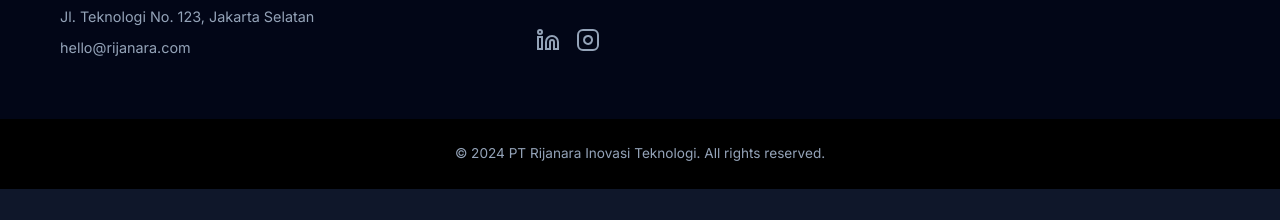
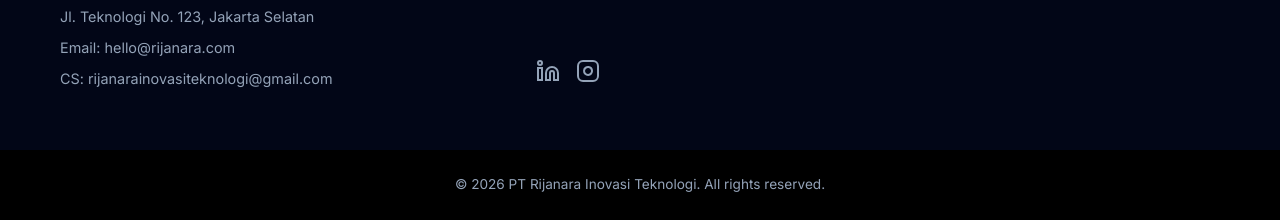
Before and after one commit to Rijanara-Teknologi/Company-Profile, a plain HTML site: page index.html in a window 1280 px wide. Shown: the part 4948-5168 px from the top of the page. Before the commit the page ends 5137 px from the top, so only its background shows below. Drawn offline with Linux system fonts and the light colour scheme.

Commit message:
Add files via upload

```diff
--- a/index.html
+++ b/index.html
@@ -447,7 +447,8 @@
                         Rijanara<span class="dot">.</span>
                     </div>
                     <p>Jl. Teknologi No. 123, Jakarta Selatan</p>
-                    <p>hello@rijanara.com</p>
+                    <p>Email: hello@rijanara.com</p>
+                    <p>CS: rijanarainovasiteknologi@gmail.com</p>
                 </div>
                 <div class="social-links">
                     <a href="#" aria-label="LinkedIn">
@@ -470,7 +471,7 @@
             </div>
         </div>
         <div class="copyright">
-            &copy; 2024 PT Rijanara Inovasi Teknologi. All rights reserved.
+            &copy; 2026 PT Rijanara Inovasi Teknologi. All rights reserved.
         </div>
     </footer>
 
```
